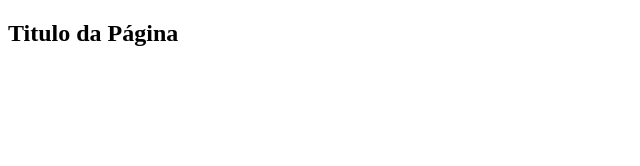
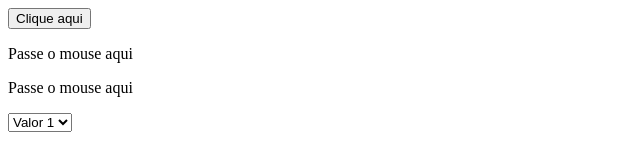
Before and after one commit to SoaresRobson/javascript, a plain HTML site: page index.html in a window 1280 px wide. Shown: the whole page, without its empty margins (0-640 px from the left). Drawn offline with Linux system fonts and the light colour scheme.

Commit message:
Inserindo exemplos de funções JS

```diff
--- a/index.html
+++ b/index.html
@@ -7,10 +7,16 @@
         <meta charset="utf-8">
         <script type="text/javascript" src="js/main.js"></script>
     </head>
-    <body>
-        <h2>
-            Titulo da Página
-        </h2>
+    <body onload="load()">
+        <button type="button" onclick="clicou()">Clique aqui</button>
+        <p id="agradecimento" onclick="redirecionar()"></p>
+        <p id="mousemove" onmouseover="trocar(this)" onmouseout="voltar(this)">Passe o mouse aqui</p>
+        <p id="mousemove2" onmouseover="trocar(this)" onmouseout="voltar(this)">Passe o mouse aqui</p>
+        <select onchange="funcaoChange(this)">
+            <option value='1'>Valor 1</option>
+            <option value='2'>Valor 2</option>
+            <option value='3'>Valor 3</option>
+        </select>
 
     </body>
 
--- a/js/main.js
+++ b/js/main.js
@@ -45,6 +45,31 @@ for(count=1; count<=5; count++){
     console.log(count)
 }
 */
-var d = new Date();
+/*var d = new Date();
 //mes começa do 0
-alert(d.getMonth()+1);
+alert(d.getMonth()+1);*/
+
+/*function soma(n1, n2){
+    return n1+n2;
+}*/
+
+//alert(soma(10,10));
+
+function clicou(){
+    document.getElementById("agradecimento").innerHTML = "<b>Obrigado por clicar</b>";
+}
+function redirecionar(){
+    window.open("https://www.google.com.br")
+}
+function trocar(){
+    document.getElementById("mousemove").innerHTML = "Obrigado por passar o mouse";
+}
+function voltar(){
+    document.getElementById("mousemove").innerHTML = "Passe o mouse aqui";
+}
+function load(){
+    alert("pagina carregada");
+}
+function funcaoChange(elemento){
+    console.log(elemento.value);
+}
```
